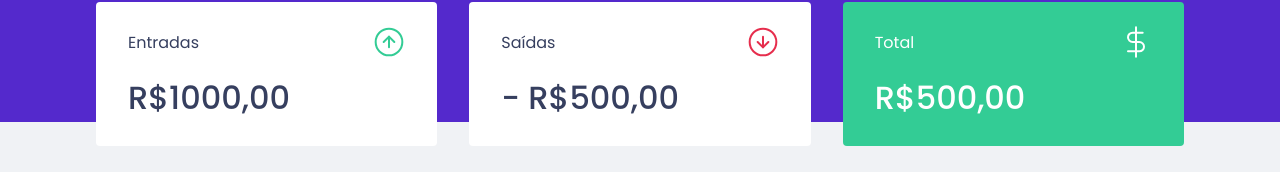
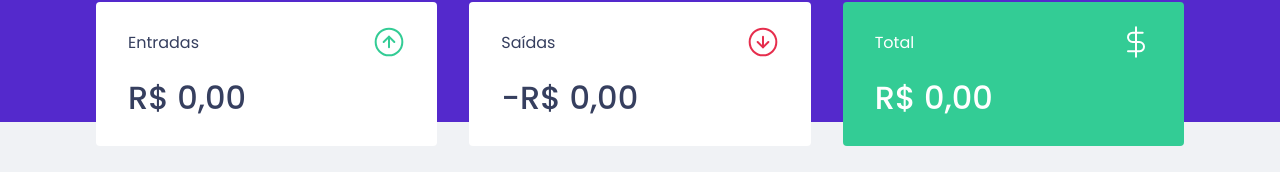
Before and after one commit to lanDev01/dtmoney, a React (Create React App) app: page / in a window 1280 px wide. Shown: the part 150-322 px from the top of the page. Built offline with nearby package versions, Linux system fonts and the light colour scheme; no server answers; what miragejs would draw is missing.

Commit message:
feat: calculando resumo

```diff
--- a/src/components/Summary/index.tsx
+++ b/src/components/Summary/index.tsx
@@ -1,4 +1,4 @@
-import React, { useContext } from 'react';
+import { useContext } from 'react';
 
 import { TransactionsContext } from '../../TransactionsContext';
 import income from '../../assets/Entradas.svg'
@@ -8,8 +8,23 @@ import total from '../../assets/Total.svg'
 import { Container } from "./styles";
 
 export function Summary() {
-    const transactions = useContext(TransactionsContext);
-    console.log(transactions)
+    const { transactions } = useContext(TransactionsContext);
+
+    const summary = transactions.reduce((acc, transactions) => {
+        if (transactions.type === 'deposit') {
+            acc.deposits += transactions.amount;
+            acc.total += transactions.amount;
+        } else {
+            acc.withdraws += transactions.amount;
+            acc.total -= transactions.amount;
+        }
+
+        return acc;
+    }, {
+        deposits: 0,
+        withdraws: 0,
+        total: 0
+    })
 
     return (
         <Container>
@@ -18,21 +33,36 @@ export function Summary() {
                     <p>Entradas</p>
                     <img src={income} alt="Entradas" />
                 </header>
-                <strong>R$1000,00</strong>
+                <strong>
+                    {new Intl.NumberFormat('pt-BR', {
+                        style: 'currency',
+                        currency: 'BRL'
+                    }).format(summary.deposits)}
+                </strong>
             </div>
             <div>
                 <header>
                     <p>Saídas</p>
                     <img src={outcome} alt="Saídas" />
                 </header>
-                <strong>- R$500,00</strong>
+                <strong>-
+                    {new Intl.NumberFormat('pt-BR', {
+                        style: 'currency',
+                        currency: 'BRL'
+                    }).format(summary.withdraws)}
+                </strong>
             </div>
             <div className='highlight-background'>
                 <header>
                     <p>Total</p>
                     <img src={total} alt="Total" />
                 </header>
-                <strong>R$500,00</strong>
+                <strong>
+                    {new Intl.NumberFormat('pt-BR', {
+                        style: 'currency',
+                        currency: 'BRL'
+                    }).format(summary.total)}
+                </strong>
             </div>
         </Container>
     )
```
